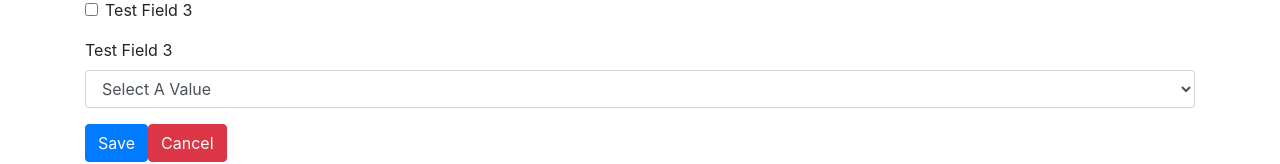
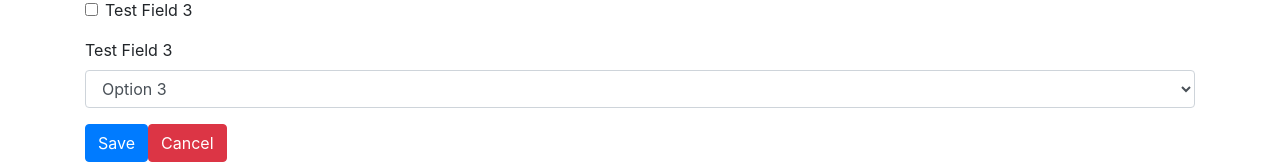
Before and after one commit to naveenkosigi/Dynamic-Form-Builder, a React (Create React App) app: page / in a window 1280 px wide. Shown: the part 230-394 px from the top of the page. Built offline with nearby package versions, Linux system fonts and the light colour scheme.

Commit message:
Added hook functionality for Select Component

```diff
--- a/src/App.js
+++ b/src/App.js
@@ -34,7 +34,7 @@ function App() {
               {name : 'Option 1',value : "Value 1"},
               {name : 'Option 2',value : "Value 2"},
               {name : 'Option 3',value : "Value 3"},
-              {name : 'Option 4',value : "Value 4"},
+              {name : 'Option 4',value : "Value 4"}
             ]
           }
         }
--- a/src/components/FormBuilder/FormContextProvider.js
+++ b/src/components/FormBuilder/FormContextProvider.js
@@ -12,6 +12,7 @@ const FormContextProvider = (props) => {
             payLoad[inputName] = '';
 
             if(option.input?.type === 'checkbox') payLoad[inputName] = false;
+            if(option.select) payLoad[inputName] = 'Value 3';
         });
 
         console.log("payload constructor");
--- a/src/components/FormBuilder/Select.js
+++ b/src/components/FormBuilder/Select.js
@@ -1,3 +1,5 @@
+import useSelect from "./use-Select";
+
 /**
  *
  * @param {*} props
@@ -11,6 +13,9 @@
  */
 const Select = (props) => {
 
+  const {inputValue,changeHandler,touchHandler,hasTouched,isInvalid} = useSelect(props.options);
+
+  const isFieldValid = hasTouched && isInvalid;
 
   const dropDownList = props.options.dropDownOptions.options.map((option,index) => {
     return (<option value={option.value}>{option.name}</option>);
@@ -18,11 +23,21 @@ const Select = (props) => {
 
   return (
     <div class="form-group">
-      <label htmlFor={props.options.select.id}>{props.options.label.name}</label>
-      <select {...props.options.select} class="form-control" id={props.options.select.id} name={props.options.select.name}>
+      <label htmlFor={props.options.select.id}>
+        {props.options.label.name}
+      </label>
+      <select value={inputValue}
+        {...props.options.select}
+        class="form-control"
+        id={props.options.select.id}
+        name={props.options.select.name}
+        onBlur={touchHandler}
+        onChange={changeHandler}
+      >
         <option value="">{props.options.dropDownOptions.placeholder}</option>
         {dropDownList}
       </select>
+      {isFieldValid && <p class="text-danger">Error Field</p>}
     </div>
   );
 
--- /dev/null
+++ b/src/components/FormBuilder/use-Select.js
@@ -0,0 +1,37 @@
+import { useContext,useEffect,useState } from "react";
+import FormContext from "./FormContext";
+
+const useSelect  = (props) => {
+
+    const formContext = useContext(FormContext);
+    const fieldName = props.select.name;
+
+    const inputValue = formContext.payload[fieldName];
+
+    const [isInvalid,setInvalid] = useState(false);
+    const [hasTouched,setHasTouched] = useState(false);
+
+    useEffect(() => {
+        setInvalid(inputValue.trim().length === 0);
+    },[inputValue]);
+
+    const changeHandler = (event) => {
+        formContext.updateField({[fieldName] : event.target.value});
+        setHasTouched(true);
+    }
+
+    const touchHandler = (event) => {
+        setHasTouched(true);
+    }
+
+    return{
+        inputValue,
+        changeHandler,
+        touchHandler,
+        isInvalid,
+        hasTouched
+    }
+
+}
+
+export default useSelect;
```
